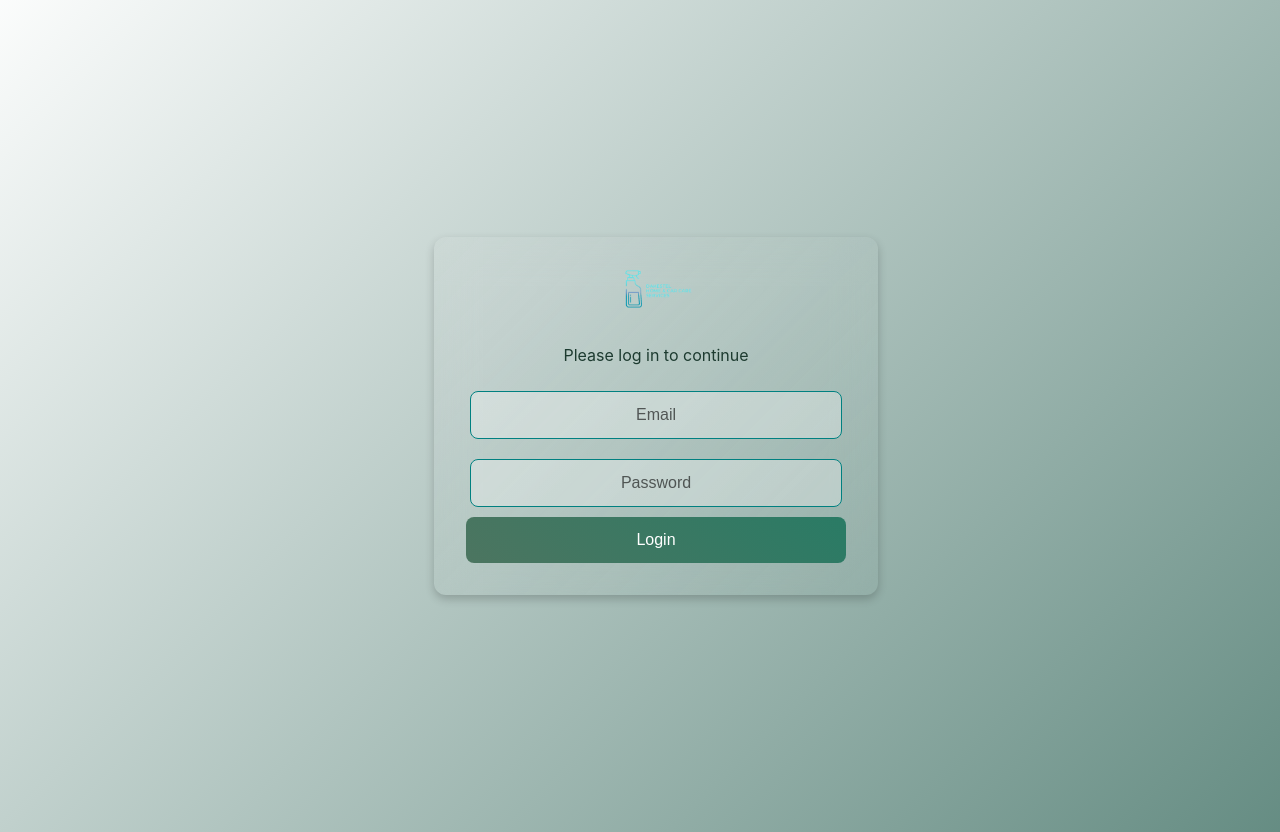
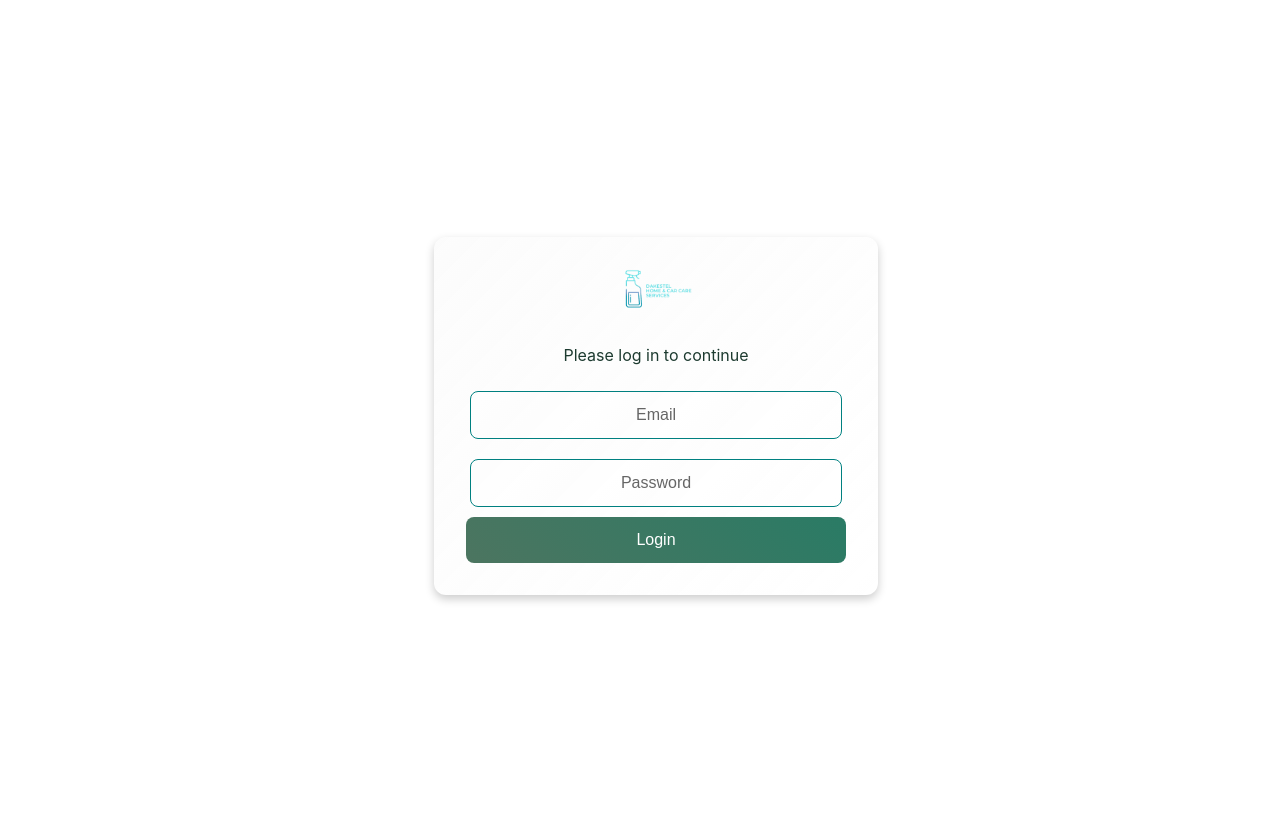
Before and after one commit to kennygray-dev/Sales-management-application, a React (Vite) app in the folder dakestel-dashboard-frontend/: page / in a window 1280 px wide. Built offline with nearby package versions, Linux system fonts and the light colour scheme.

Commit message:
reverted

```diff
--- a/dakestel-dashboard-frontend/src/components/Login.scss
+++ b/dakestel-dashboard-frontend/src/components/Login.scss
@@ -3,7 +3,7 @@ body {
   font-family: 'Poppins', sans-serif;
   margin: 0;
   padding: 0;
-  background: linear-gradient(135deg, rgba(245, 248, 247, 0.386), rgba(15, 76, 61, 0.641));
+  background: white;
   display: flex;
   justify-content: center;
   align-items: center;
```
